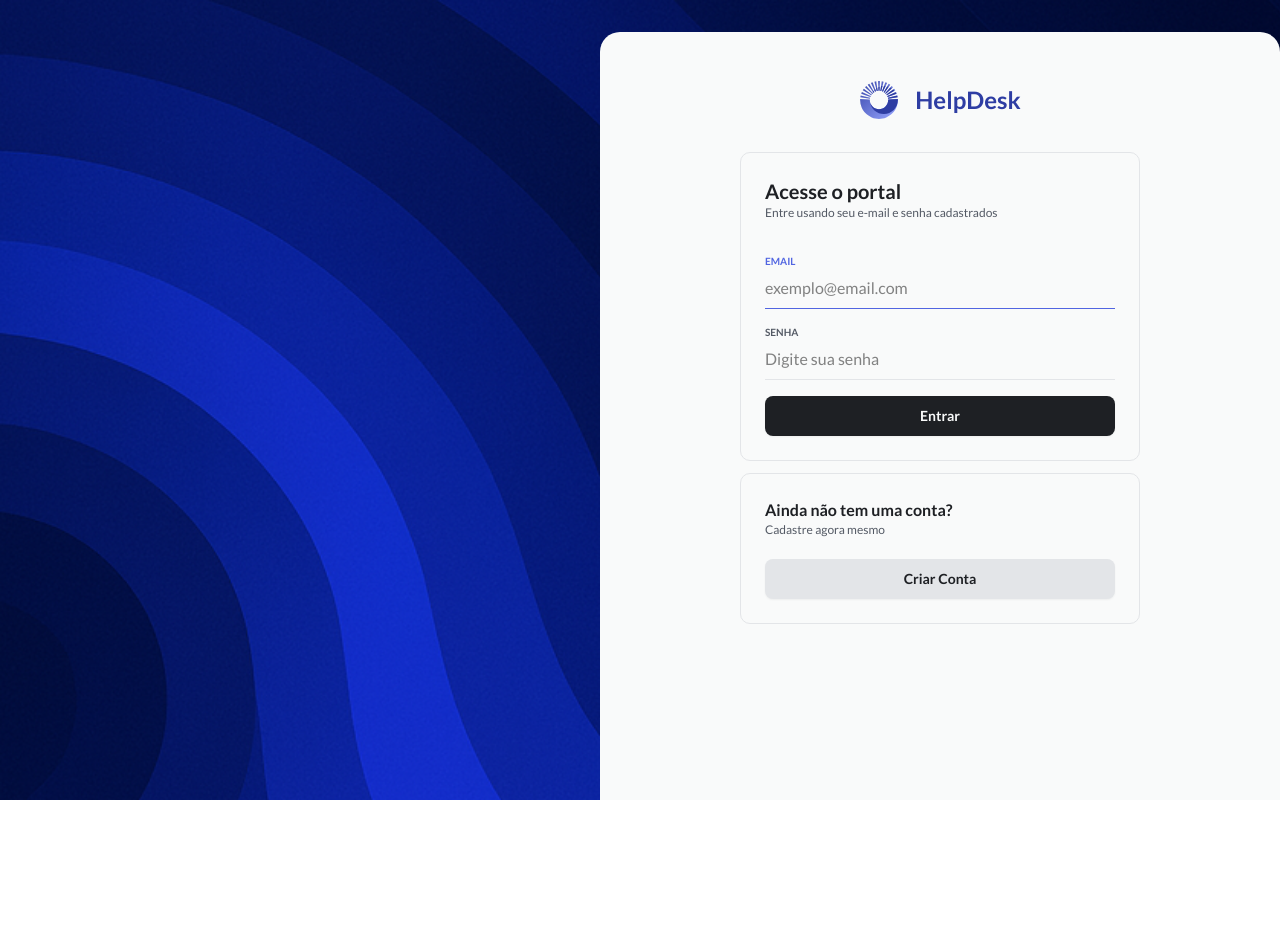
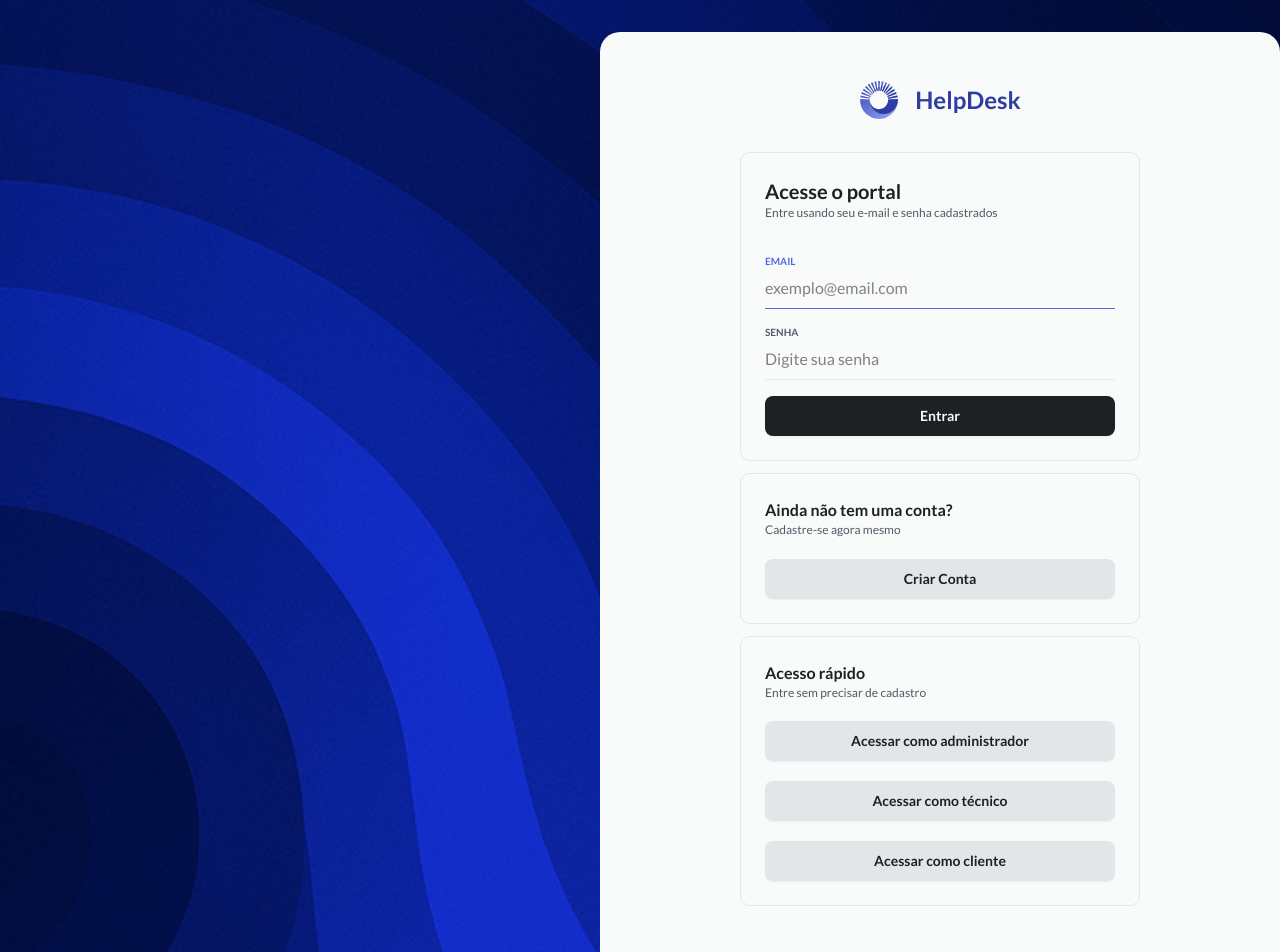
Before and after one commit to RamonVBN/help-desk-frontend, a Next.js app: page /sign-in in a window 1280 px wide. Before the commit the page ends 800 px from the top, so only its background shows below. Built offline with nearby package versions, Linux system fonts and the light colour scheme; no server answers.

Commit message:
feat: add fast access card to login page

```diff
--- a/src/app/(public)/layout.tsx
+++ b/src/app/(public)/layout.tsx
@@ -6,7 +6,7 @@ export default function AuthLayout({
     children: React.ReactNode;
 }>) {
     return (
-        <div className="w-full min-h-screen bg-[url(/image.png)] bg-top-left bg-no-repeat bg-cover absolute flex">
+        <div className="w-full min-h-screen bg-[url(/image.png)] bg-blue-950 bg-top-left bg-no-repeat bg-cover absolute flex">
 
             <div className="w-full  md:max-w-[42.5rem] 2xl:max-w-[50%] md:flex md:flex-col xl:items-center md:ml-auto px-6 pt-8 md:px-[8.75rem] md:py-[3rem] bg-gray-600 rounded-t-[20px] mt-8">
 
--- a/src/app/(public)/sign-in/page.tsx
+++ b/src/app/(public)/sign-in/page.tsx
@@ -6,6 +6,7 @@ import { cookies } from "next/headers"
 import { redirect } from "next/navigation"
 import { AuthForm } from "@/components/pages/authPages/authForm";
 import { Metadata } from "next";
+import { FastTestCard } from "@/components/pages/authPages/fastTestCard";
 
 export const metadata: Metadata = {
   title: "Entrar",
@@ -15,7 +16,6 @@ export const metadata: Metadata = {
     follow: true, // ainda permite seguir links na página
   },
 };
-
 
 export default async function SignIn() {
 
@@ -43,13 +43,14 @@ export default async function SignIn() {
       <Card.Root className="gap-5">
         <div>
           <Card.Title title="Ainda não tem uma conta?" className="text-base" />
-          <Card.Description description="Cadastre agora mesmo" />
+          <Card.Description description="Cadastre-se agora mesmo" />
         </div>
         <Button variant={'secondary'} asChild>
           <Link href='/sign-up' className="font-bold">Criar Conta</Link>
         </Button>
       </Card.Root>
+
+      <FastTestCard/>
     </>
-
   );
 }
--- /dev/null
+++ b/src/components/pages/authPages/fastTestCard.tsx
@@ -0,0 +1,42 @@
+'use client'
+
+import * as Card from '@/components/card'
+import { Button } from '@/components/ui/button'
+import { api } from '@/libs/axios'
+import { useMutation } from '@tanstack/react-query'
+import { useRouter } from 'next/navigation'
+
+export function FastTestCard() {
+
+  const router = useRouter()
+
+  const { mutate: createDemoSession, isPending: isCreatingDemoSession } = useMutation({
+    mutationFn: (role: 'ADMIN' | 'CLIENT' | 'TECHNICIAN') =>
+      api.post("/sessions/demo", {
+        role
+      }),
+    onSuccess: async () => {
+      router.replace("/calleds")
+    },
+  })
+
+    return (
+         <Card.Root className="gap-5">
+        <div>
+            <Card.Title title="Acesso rápido" className="text-base" />
+            <Card.Description description="Entre sem precisar de cadastro" />
+        </div>
+        <Button disabled={isCreatingDemoSession} variant={'secondary'} onClick={() => createDemoSession('ADMIN')} >
+          Acessar como administrador
+        </Button>
+
+          <Button disabled={isCreatingDemoSession} onClick={() => createDemoSession('TECHNICIAN')} variant={'secondary'}>
+            Acessar como técnico
+        </Button>
+
+          <Button disabled={isCreatingDemoSession} onClick={() => createDemoSession('CLIENT')} variant={'secondary'}>
+            Acessar como cliente
+        </Button>
+      </Card.Root>
+    )
+}
```
